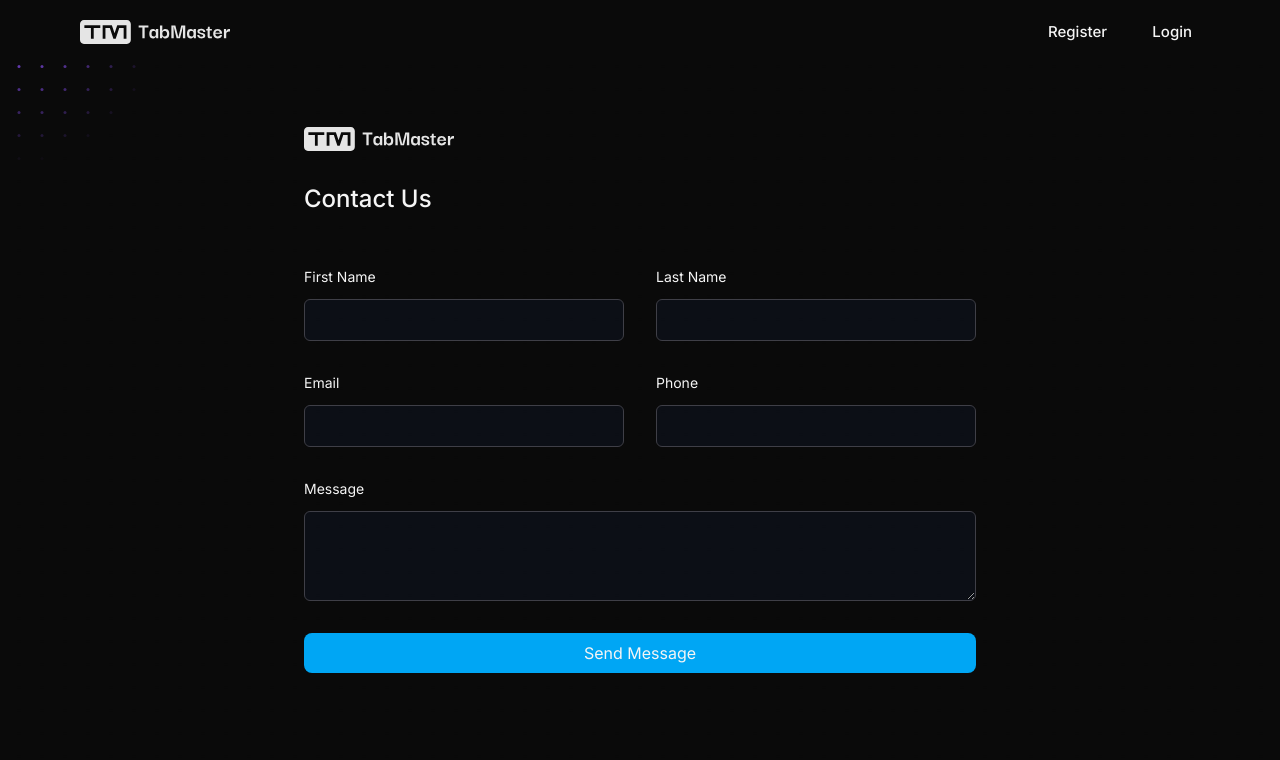
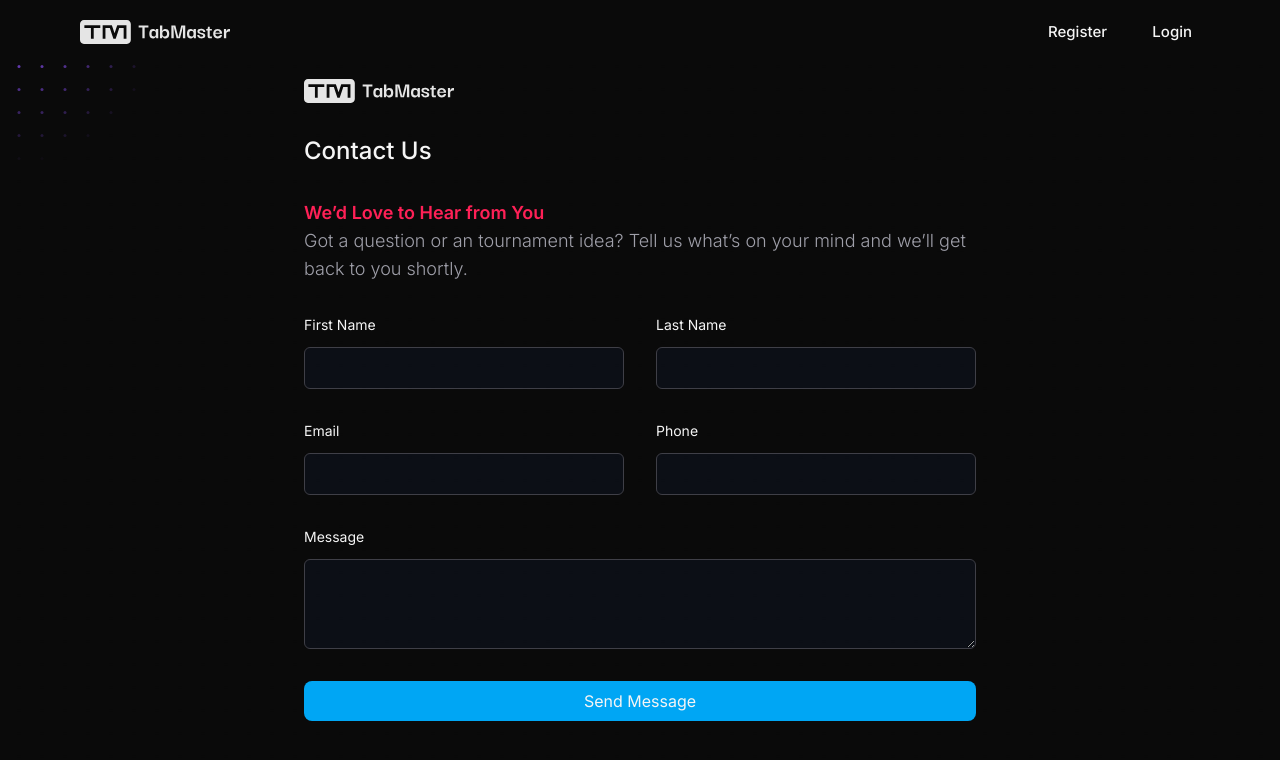
Before and after one commit to Ferdus615/TabMaster, a Next.js app: page /contact in a window 1280 px wide. Shown: the top 760 px of the page. Built offline with nearby package versions, Linux system fonts and the light colour scheme.

Commit message:
contact form page text added

```diff
--- a/components/forms/ContactForm.jsx
+++ b/components/forms/ContactForm.jsx
@@ -30,7 +30,18 @@ const ContactForm = () => {
             height={150}
           />
 
-          <h1 className="text-2xl/8 font-medium">Contact Us</h1>
+          <h1 className="text-2xl/8 font-medium mb-0">Contact Us</h1>
+
+          <span>
+            <p className="text-rose font-semibold text-md">
+              We’d Love to Hear from You
+            </p>
+
+            <p className="text-zinc-text font-light text-m">
+              Got a question or an tournament idea? Tell us what’s on your mind
+              and we’ll get back to you shortly.
+            </p>
+          </span>
         </div>
         <div className="grid grid-cols-1 w-full gap-8 sm:grid-cols-2">
           <Input type="text" id="firstname" label="First Name" />
```
